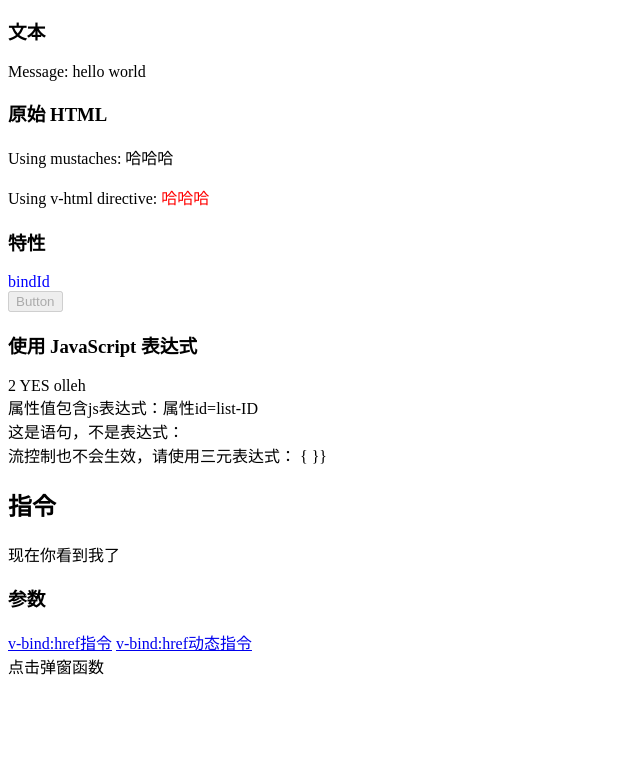
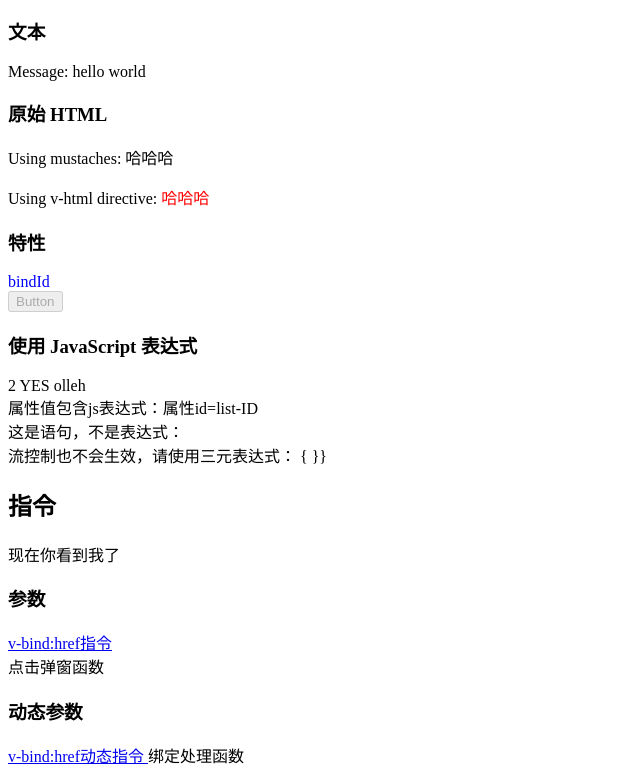
Before and after one commit to fe-bloggers/wheels-go, a website: page yzz-go/template/index.html in a window 1280 px wide. Shown: the part 127-902 px from the top of the page, without its empty margins (0-640 px from the left). Before the commit the page ends 813 px from the top, so only its background shows below. Drawn offline with Linux system fonts and the light colour scheme.

Commit message:
:sparkles: Update v-on

```diff
--- a/yzz-go/template/index.html
+++ b/yzz-go/template/index.html
@@ -50,9 +50,11 @@
       <p v-if="seen">现在你看到我了</p>
       <h3>参数</h3>
       <a v-bind:href="url" target="_blank">v-bind:href指令</a>
-      <a v-bind:[attributename]="url" target="_blank"> v-bind:href动态指令 </a>
       <br />
       <a v-on:click="alertMe">点击弹窗函数</a>
+      <h3>动态参数</h3>
+      <a v-bind:[attributename]="url" target="_blank"> v-bind:href动态指令 </a>
+      <a v-on:[eventname]="alertMe"> 绑定处理函数 </a>
     </yzz>
   </body>
   <script src="./index.js"></script>
--- a/yzz-go/template/index.js
+++ b/yzz-go/template/index.js
@@ -11,11 +11,12 @@
     dynamicId: 'testId',
     isButtonDisabled: true,
     url: 'https://cn.vuejs.org/v2/guide/syntax.html#参数',
-    attributename: 'href',
+    attributename: 'href', // TODO:属性值不知为何自动转小写
     seen: true,
     alertMe: function() {
       alert('Well done!')
     },
+    eventname: 'click',
   }
 
   const body = document.getElementsByTagName('body')[0]
@@ -194,7 +195,14 @@
   function onfunc(element, i) {
     let name = element.attributes[i].name.slice(5)
     let value = element.attributes[i].value
-    element.setAttribute('on' + name, 'data.' + value + '()')
+    if (name[0] === '[' && name[name.length - 1] === ']') {
+      // 动态指令
+      name = name.slice(1, name.length - 1)
+      name = data[name] ? data[name] : ''
+    }
+    if (name) {
+      element.setAttribute('on' + name, 'data.' + value + '()')
+    }
   }
   /**
    * 解析JS表达式
```
